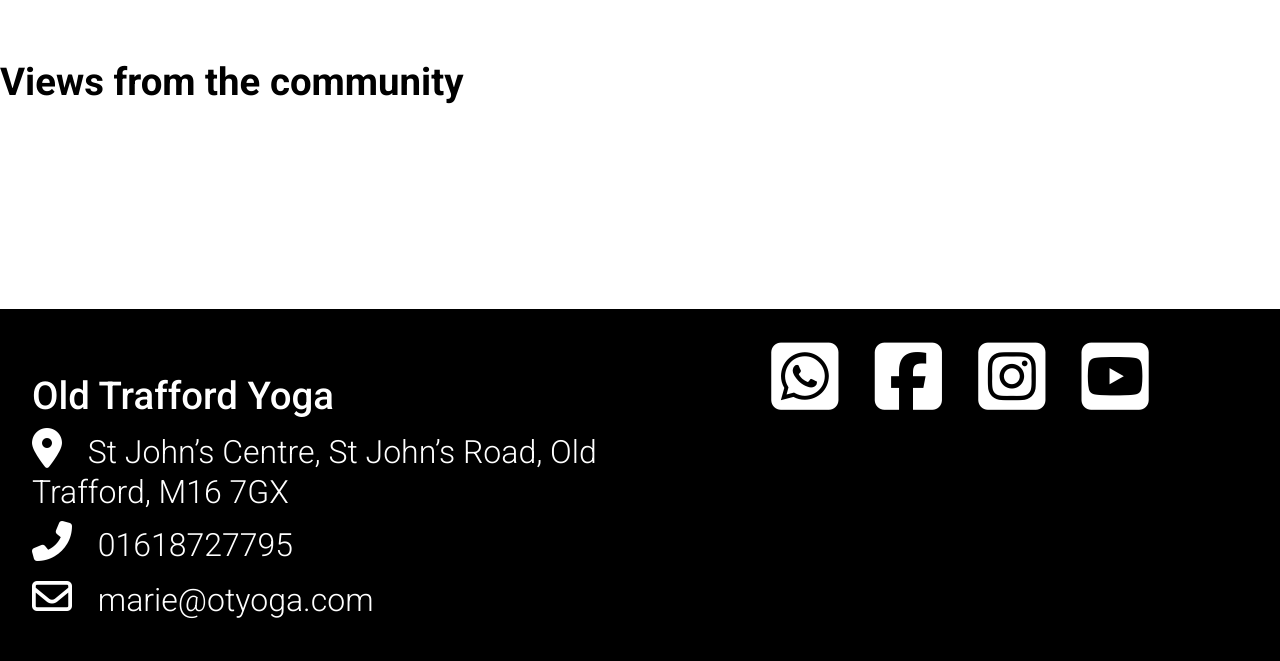
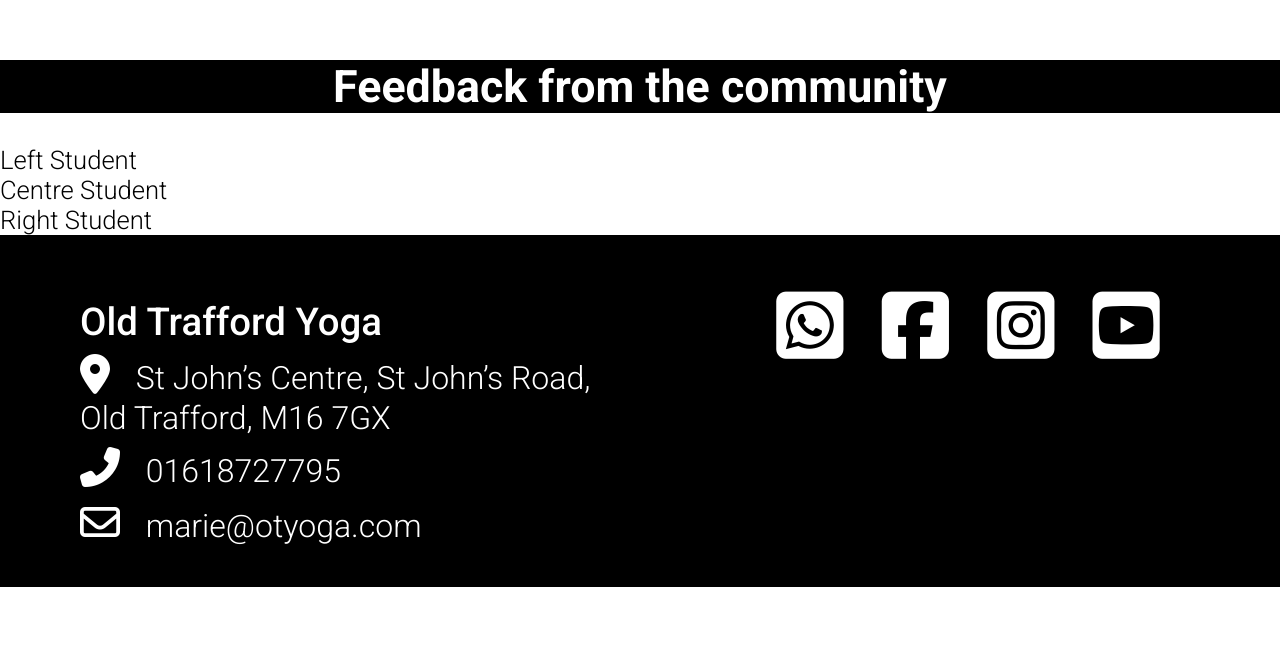
Before and after one commit to RickofManc/community-yoga, a plain HTML site: page index.html in a window 1280 px wide. Shown: the part 2096-2757 px from the top of the page. After the commit the page ends 2683 px from the top, so only its background shows below. Drawn offline with Linux system fonts and the light colour scheme.

Commit message:
Style h2 for the community feedback section of the homepage

```diff
--- a/assets/style.css
+++ b/assets/style.css
@@ -182,12 +182,21 @@ body {
 }
 
 
-/* Student Quotes */
+/* Feedback from the community */
 
-.student-quotes-section {
+.feedback-section {
     width: 100%;
-    height: 250px;
 }
+
+.feedback-section h2 {
+    font-size: 175%;
+    color: #fff;
+    background-color: #000000;
+    text-align: center;
+    margin: 2rem 0rem 2rem 0rem;
+}
+
+
 
 /* Footer */
 
@@ -202,13 +211,13 @@ footer {
     width: 50%;
     vertical-align: middle;
     text-align: left;
-    margin: 2rem 0rem 2rem 0rem;
+    margin: 2rem 3rem 2rem 3rem;
 }
 
 .contact h3 {
     font-size: 150%;
     font-weight: 500;
-    margin: 2rem 0rem 0.5rem 2rem;
+    margin: 2rem 0.5rem 0.5rem 2rem;
     color: #fff;
 }
 
@@ -229,23 +238,19 @@ footer {
 
 .social-media {
     width: 50%;
-    vertical-align: middle;
-    text-align: center;
 }
 
 .social-media ul {
-    display: inline-block;
     text-align: center;
     vertical-align: middle;
-    margin: 0 auto;
-    padding: 0px;
+    margin: 2rem 3rem 2rem 3rem;
+    padding: 1rem 0rem 1rem 0rem;
 }
 
 .social-media li {
     display: inline-block;
     list-style-type: none;
-    margin: 25px 15px 25px 15px;
-    padding: 0 auto;
+    margin: 0rem 2rem 0rem 0rem;
 }
 
 .social-media-icon {
--- a/index.html
+++ b/index.html
@@ -107,10 +107,14 @@
 </section>
 
 
-<section class="student-quotes-section">
-    <div class="student-quotes-div">
-        <h2>Views from the community</h2>
+<section class="feedback-section">
+    <div>
+        <h2>Feedback from the community</h2>
     </div>
+    <div class="left-student">Left Student</div>
+    <div class="centre-student">Centre Student</div>
+    <div class="right-student">Right Student</div>
+
 </section>
 
 <footer>
```
